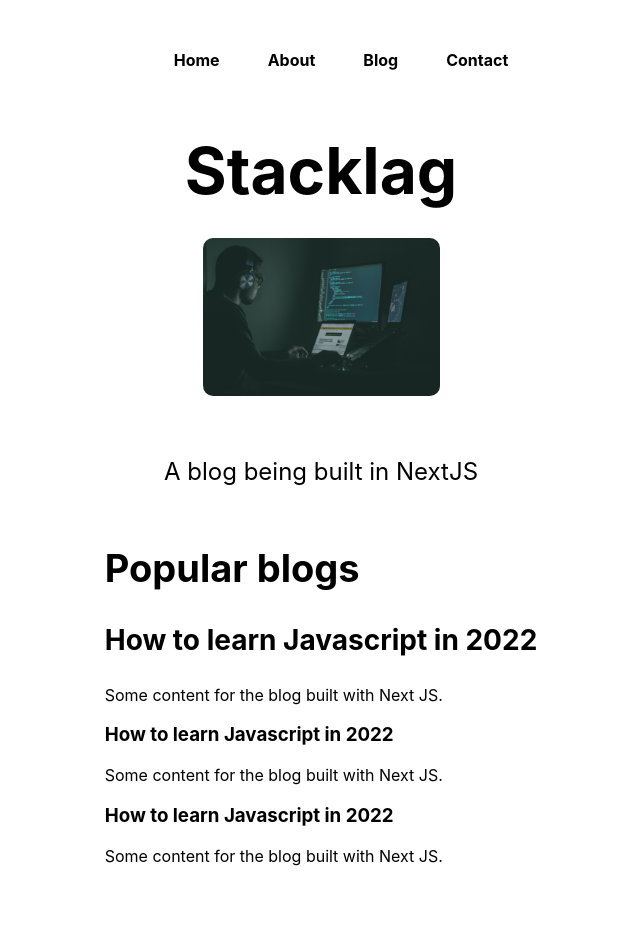
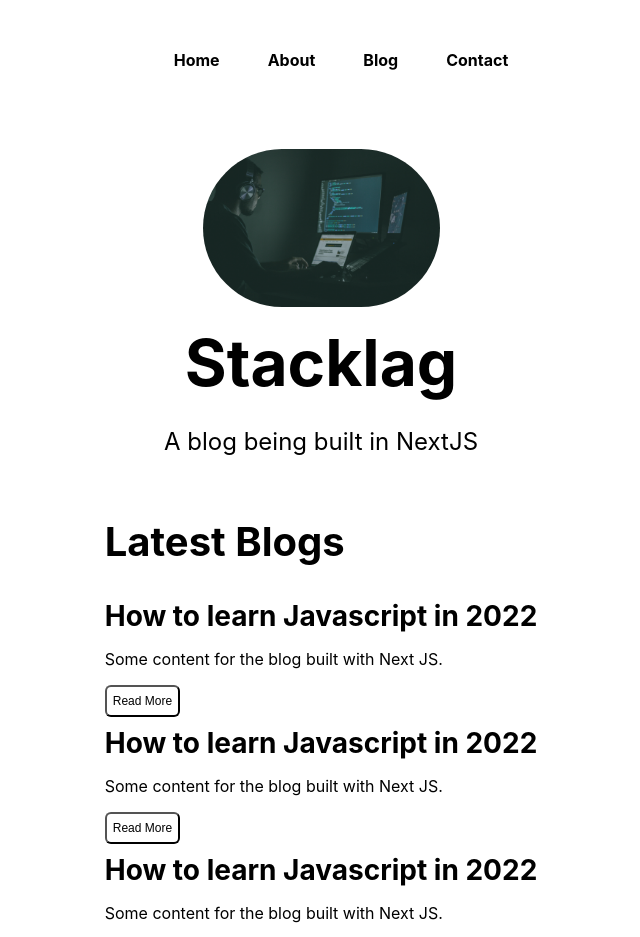
Before and after one commit to sayedsaddam/next-blog, a Next.js app: page / in a window 1280 px wide. Shown: the top 937 px of the page, without its empty margins (319-959 px from the left). Before the commit the page ends 886 px from the top, so only its background shows below. Built offline with nearby package versions, Linux system fonts and the light colour scheme.

Commit message:
updated index.js and Home.module.css, fixed the homepage design in css.

```diff
--- a/pages/index.js
+++ b/pages/index.js
@@ -12,33 +12,37 @@
         <link rel="icon" href="/favicon.ico" />
       </Head>
       <main className={styles.main}>
-        <h1 className={styles.title}>
-          Stacklag
-        </h1>
         <div className={styles.imagewrap}>
           <Image className={styles.myImage} src="/homepage.jfif" width={237} height={158} alt="NextJS blog" />
           {/* <img src="/homepage.jfif" width={237} height={158} alt="NextJS blog" /> */}
         </div>
+        <h1 className={styles.title}>
+          Stacklag
+        </h1>
         <p className={styles.description}>
           A blog being built in NextJS
         </p>
 
         <div className="blogs">
-          <h2 className={styles.heading}>Popular blogs</h2>
+          <h2 className={styles.h2}>Latest Blogs</h2>
           <div className="blogItem">
-            <h3 className={styles.blogTitle}>How to learn Javascript in 2022</h3>
+            <h3 className={styles.h3}>How to learn Javascript in 2022</h3>
             <p>Some content for the blog built with Next JS.</p>
+            <button className={styles.btn}>Read More</button>
           </div>
           <div className="blogItem">
-            <h3>How to learn Javascript in 2022</h3>
+            <h3 className={styles.h3}>How to learn Javascript in 2022</h3>
             <p>Some content for the blog built with Next JS.</p>
+            <button className={styles.btn}>Read More</button>
           </div>
           <div className="blogItem">
-            <h3>How to learn Javascript in 2022</h3>
+            <h3 className={styles.h3}>How to learn Javascript in 2022</h3>
             <p>Some content for the blog built with Next JS.</p>
+            <button className={styles.btn}>Read More</button>
           </div>
         </div>
       </main>
+      <footer className={styles.footer}></footer>
     </div>
   )
 }
--- a/styles/Home.module.css
+++ b/styles/Home.module.css
@@ -150,8 +150,30 @@
   font-size: 28px;
 }
 .myImage{
-  border-radius: 10px;
+  width: 157px;
+  border-radius: 92px;
 }
 .imagewrap{
-  padding: 30px 0px;
+  padding: 15px 0px;
 }
+.h2{
+  font-size: 2.5rem;
+}
+.h3{
+  font-size: 1.75rem;
+  margin-top: 0px;
+  margin-bottom: 11px;
+}
+.btn{
+  color: black;
+  background: white;
+  padding: 7px 6px;
+  cursor: pointer;
+  border-radius: 6px;
+  font-size: 12px;
+  margin-bottom: 9px;
+}
+.p{
+  margin: 16px 0;
+  margin-top: 3px;
+}
```
